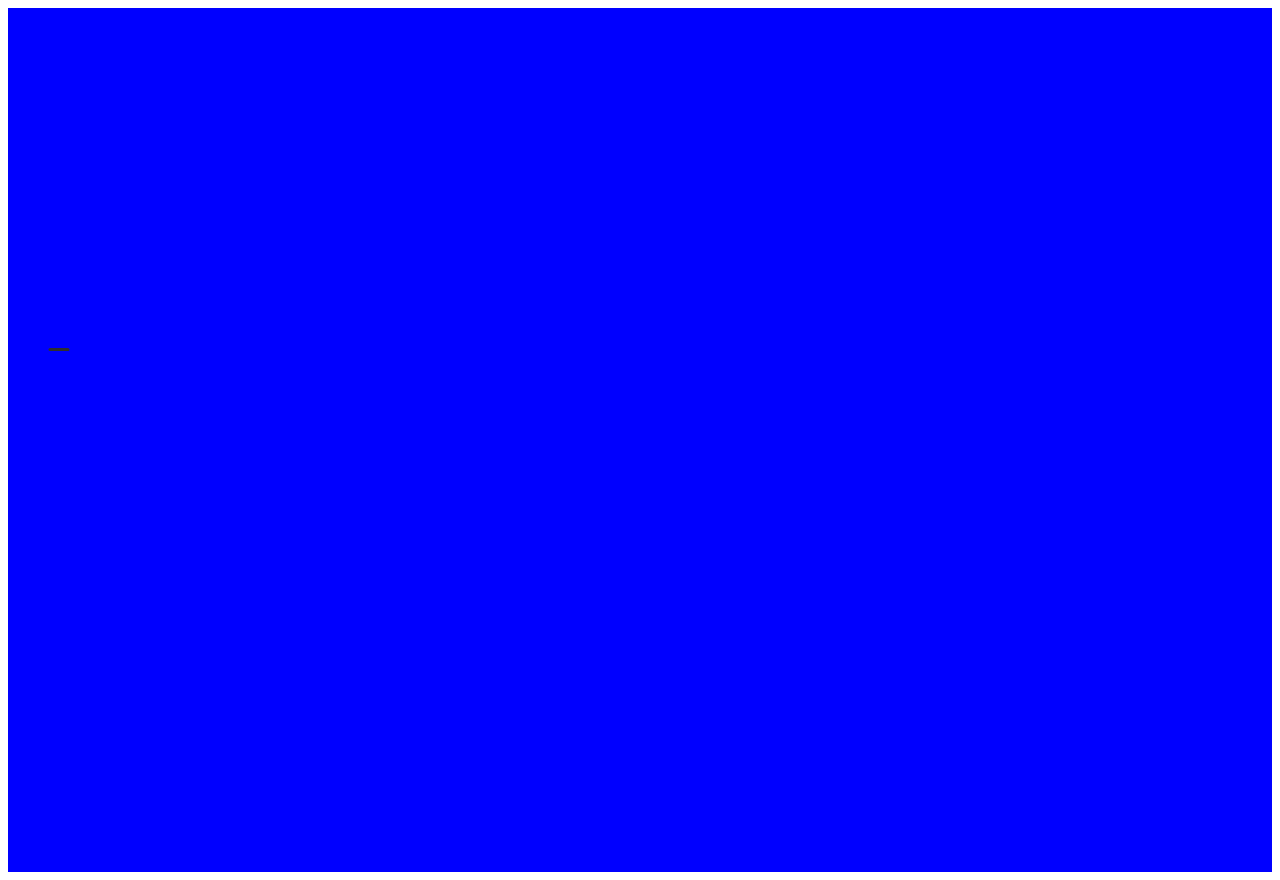
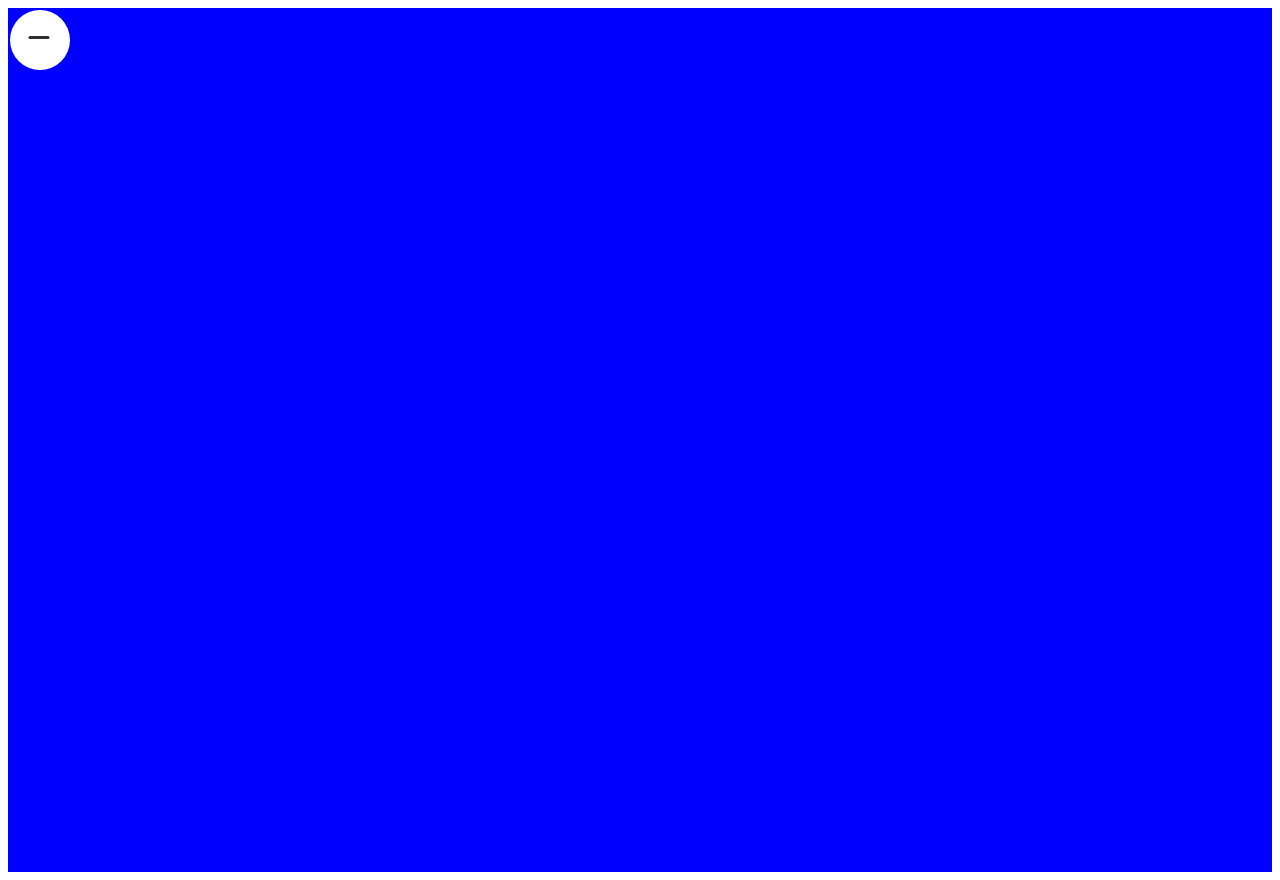
Before and after one commit to PrathyushaChinthu/react-slider, a React (Vite) app: page / in a window 1280 px wide. Built offline with nearby package versions, Linux system fonts and the light colour scheme.

Commit message:
menu symbol is changing while refreshing in motion

```diff
--- a/src/components/motion/framermotion.tsx
+++ b/src/components/motion/framermotion.tsx
@@ -43,9 +43,23 @@ const Framermotion: React.FC<SidebarProps> = () => {
         custom={height}
         ref={containerRef}
       >
-        <motion.div className="background" variants={sidebar} />
+        {/* Place MenuToggle inside the motion.div */}
+        <motion.div
+          style={{
+            position: "fixed",
+            top: 0,
+            left: 0,
+            height: "100vh",
+            backgroundColor: "#ffffff",
+            width: "25%",
+            padding: "20px", // Add padding to all sides
+          }}
+          className="background"
+          variants={sidebar}
+        >
+          <MenuToggle toggle={() => toggleOpen()} />
+        </motion.div>
         <Navigation />
-        <MenuToggle toggle={() => toggleOpen()} />
       </motion.nav>
     </>
   );
--- a/src/components/motion/menu-toggle.tsx
+++ b/src/components/motion/menu-toggle.tsx
@@ -1,10 +1,9 @@
 import * as React from "react";
 import { motion } from "framer-motion";
-import { SVGProps } from "framer-motion"; // Correct import
 import { IconButton } from "@mui/material";
 import MenuIcon from "@mui/icons-material/Menu";
 
-const Path: React.FC<SVGProps<SVGPathElement>> = (props) => (
+const Path: React.FC<any> = (props) => (
   <motion.path
     fill="transparent"
     strokeWidth="3"
```
